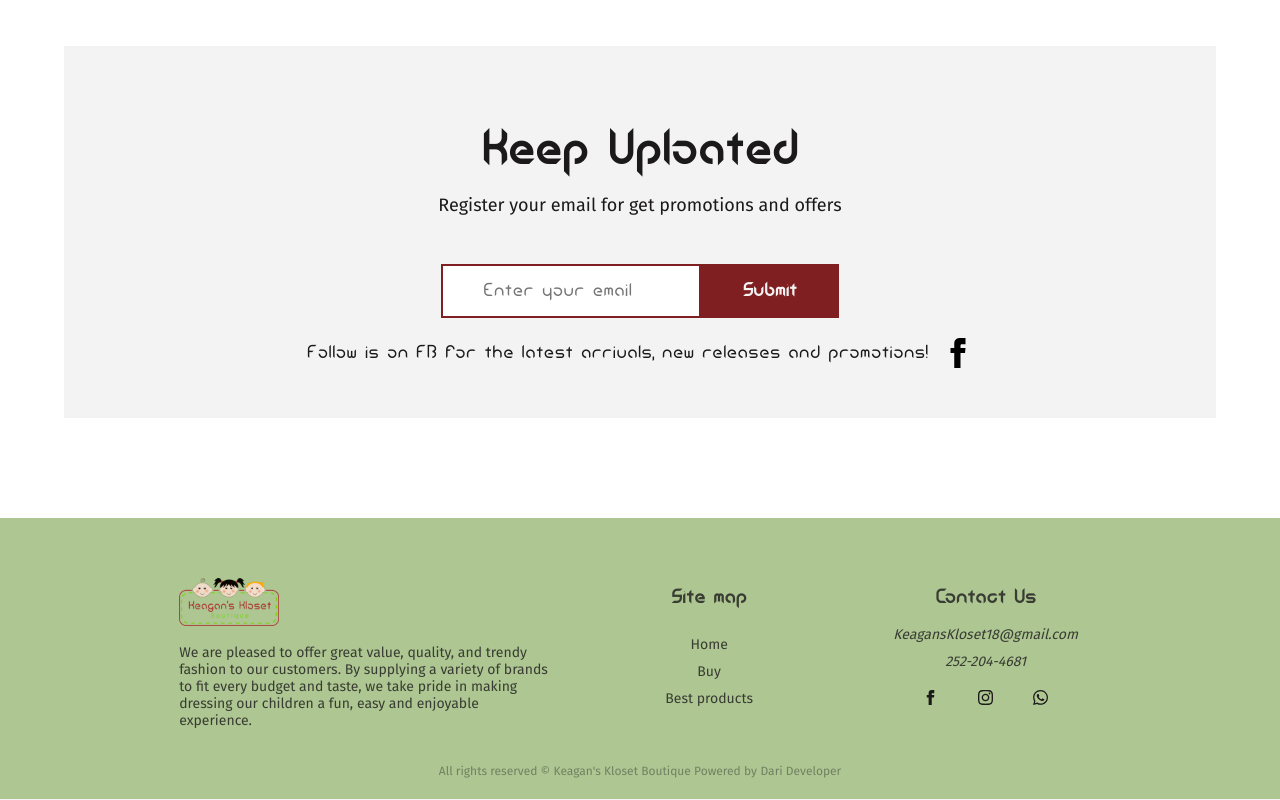
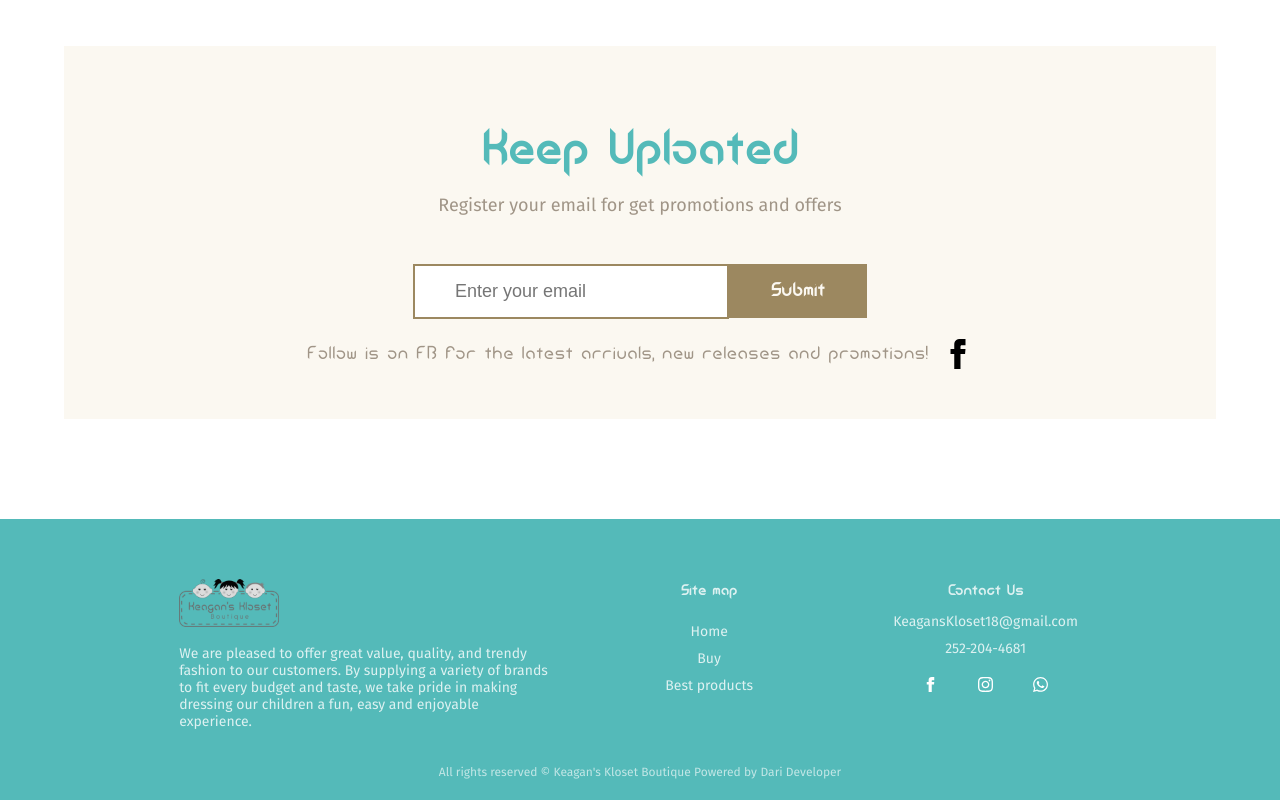
Before and after one commit to darideveloper/Keagan-s-Kloset-Boutique, a plain HTML site: page index.html in a window 1280 px wide. Shown: the part 2771-3571 px from the top of the page. Drawn offline with Linux system fonts and the light colour scheme; some packages are replaced by stand-ins of ours; a script that the page names is missing.

Commit message:
update color pallete

```diff
--- a/css/_base.sass
+++ b/css/_base.sass
@@ -1,9 +1,7 @@
-$color_a: #f3f3f3
-$color_b: #1b191a
-$color_c: #ac2a2c
-$color_d: #70da00
-$color_c_2: #801f22
-$color_d_2: #448300
+$color_a: #FBF8F1
+$color_b: #a09587
+$color_c: #9c8860
+$color_d: #54BAB9
 $transition-duration: 0.5s
 
 @font-face
@@ -13,7 +11,6 @@ $transition-duration: 0.5s
 html
     margin: 0
     padding: 0
-    scroll-behavior: smooth
 
 body
     margin: 0
@@ -56,12 +53,14 @@ a
     max-width: 1300px
     margin: 0 auto
 
-.title, h1, h2, h3, h4, h5, h6, .btn, input
+.title, h1, h2, h3, h4, h5, h6, .btn
     font-family: "Android", serif
+
+h1, h2, h3
+    color: $color_d
 
 h1
     font-size: 50px
-    color: $color_d_2
 
 h2
     font-size: 45px
--- a/css/_buttons.sass
+++ b/css/_buttons.sass
@@ -4,30 +4,30 @@
     border: none
 
     &.cta
-        background-color: $color_c_2
+        background-color: $color_c
         color: $color_a
         padding: 15px 40px
         display: inline-block
-        border: 2px solid $color_c_2
+        border: 2px solid $color_c
         transition-duration: $transition-duration
         font-weight: bold
         font-size: 18px
 
         &:hover
             background-color: rgba($color_b, 0)
-            color: $color_c_2
+            color: $color_c
 
 
     &.category
-        border-bottom: 4px solid rgba($color_d_2, 0)
-        color: $color_d_2
+        border-bottom: 4px solid rgba($color_d, 0)
+        color: $color_d
         transition-duration: $transition-duration
 
         &.active
-            border-bottom: 4px solid $color_d_2
+            border-bottom: 4px solid $color_d
 
         &:hover:not(.active)
-            border-bottom: 4px solid rgba($color_d_2, 0.5)
+            border-bottom: 4px solid rgba($color_d, 0.5)
 
     &.cta-link
         svg
@@ -72,7 +72,7 @@
         padding: 10px 20px
 
         svg
-            fill: $color_b
+            fill: white
             width: 15px
             height: 15px
 
--- a/css/_footer.sass
+++ b/css/_footer.sass
@@ -1,13 +1,14 @@
 #footer
-    background-color: rgba($color_d_2, 0.4)
-    color: rgba($color_b, 0.8)
+    background-color: rgba($color_d, 1)
+    color: white
 
-    a, p
+    a, p, h3
         font-size: 14px
-        color: rgba($color_b, 0.8)
+        color: rgba(white, 0.8)
     a
         margin-top: 10px
         display: inline-block
+        style: normal
 
         &:hover
             opacity: 0.5
@@ -53,6 +54,8 @@
                         display: block
                         text-align: center
 
+                    address
+                        font-style: normal
 
                     .socials
                         display: flex
@@ -65,7 +68,7 @@
         padding: 20px 0
         margin: 0
         display: block
-        opacity: 0.5
+        opacity: 0.8
 
         p, a
             font-size: 12px
--- a/css/_header.sass
+++ b/css/_header.sass
@@ -26,7 +26,7 @@
                     font-size: 18px
                     transition-duration: $transition-duration
                     margin-left: 25px
-                    color: $color_d_2
+                    color: $color_d
 
                     &:hover:not(.active)
                         color: $color_d
--- a/css/_new-brands.sass
+++ b/css/_new-brands.sass
@@ -17,6 +17,10 @@
         h2, p
             padding: 0 20px
 
+        h2
+            background-color: rgba($color_c, 0.5)
+            color: white
+
     .paralax-wrapper
         background-color: $color_b
 
--- a/css/_register.sass
+++ b/css/_register.sass
@@ -22,12 +22,12 @@
                 font-size: 18px
                 padding: 15px 40px
                 margin: 0
-                border: 2px solid $color_c_2
+                border: 2px solid $color_c
                 transition-duration: calc($transition-duration / 8)
 
                 &:focus
                     outline: none
-                    border: 4px solid $color_c_2
+                    border: 4px solid $color_c
                     padding: 13px 38px
 
         .thanks
--- a/index.html
+++ b/index.html
@@ -201,7 +201,7 @@
             <section class="widgets">
                 <article class="widget logo">
                     <a href="#header" class="logo-wrapper">
-                        <img src="imgs/logo.png" alt="Keagan's Kloset Boutique logo" class="logo">
+                        <img src="imgs/logo-bn.png" alt="Keagan's Kloset Boutique logo" class="logo">
                     </a>
                     <p>
                         We are pleased to offer great value, quality, and trendy fashion to our customers. By supplying a variety of brands to fit every budget and taste, we take pride in making dressing our children a fun, easy and enjoyable experience.
```
Also changed, not shown: css/styles.css, imgs/logo-bn.png (added).
